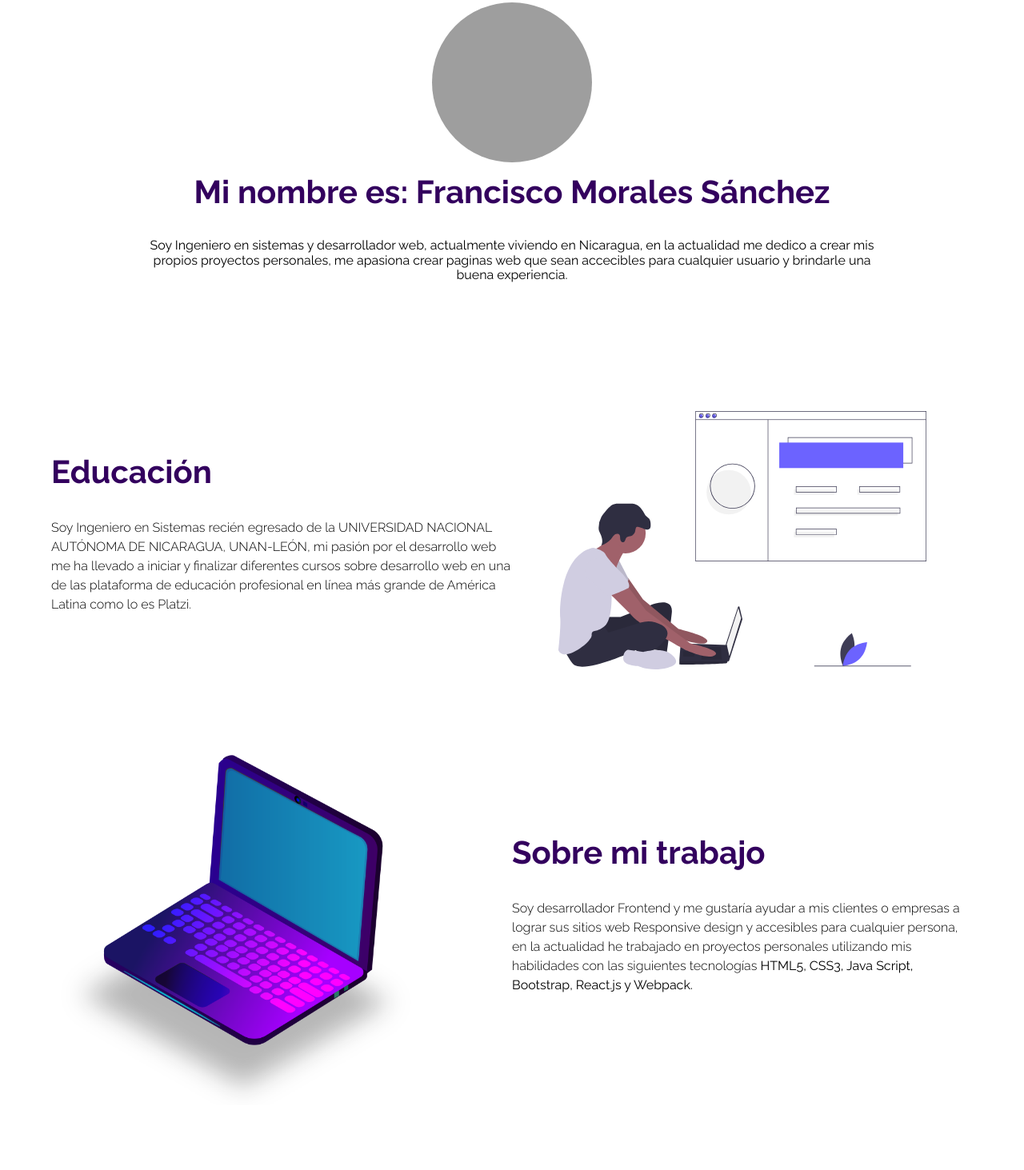
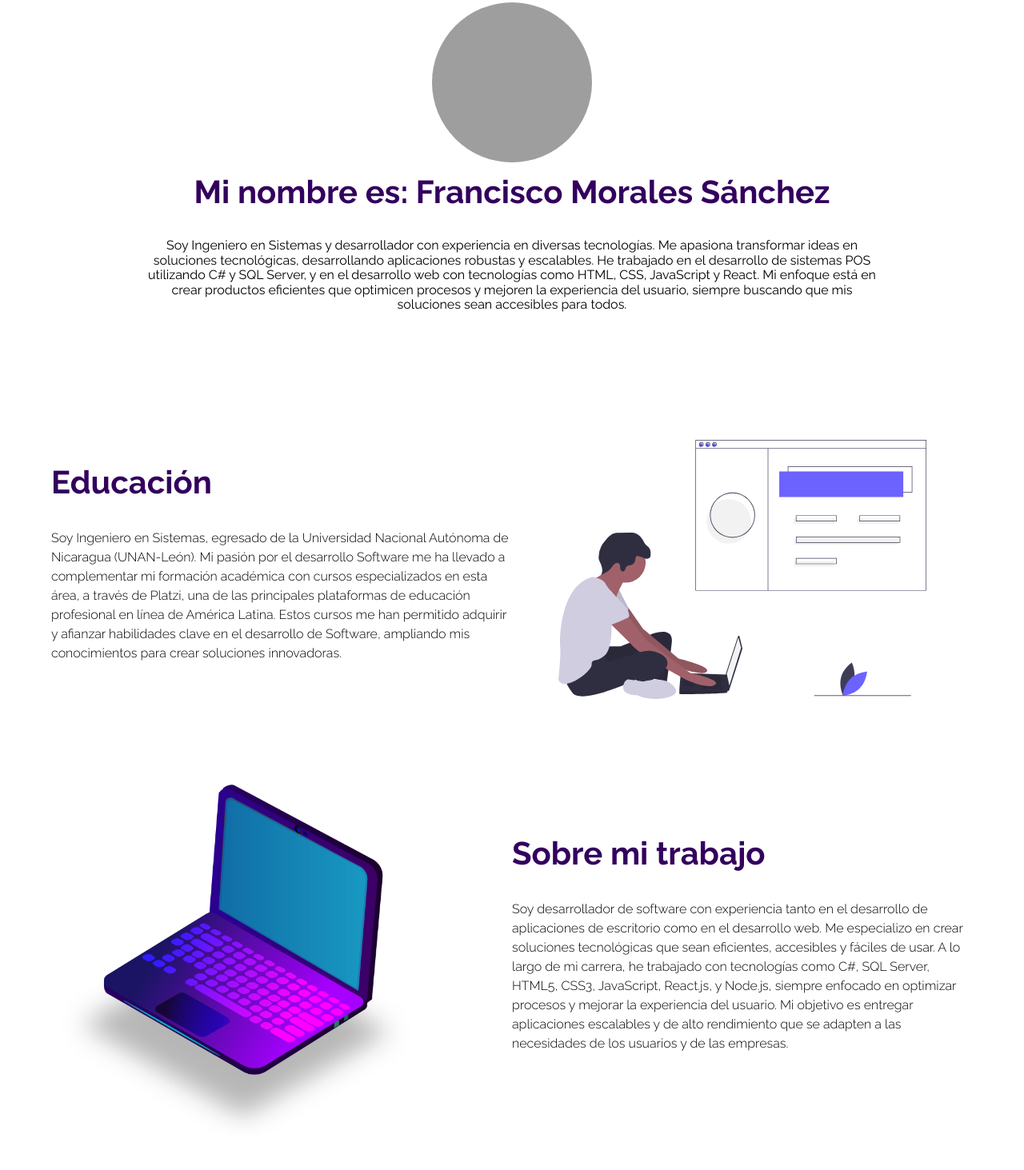
Before and after one commit to FranciscoMoralesSanchez/Portafolio, a plain HTML site: page index.html in a window 1280 px wide. Shown: the part 797-2260 px from the top of the page at 80% size. Drawn offline with Linux system fonts and the light colour scheme; grey boxes are pictures that could not be loaded.

Commit message:
actualizando

```diff
--- a/index.html
+++ b/index.html
@@ -22,8 +22,9 @@
 
       <section class="hero__container" id="sobreMi">
         <div class="hero_texts">
-          <h1 class="hero__title">Hola soy Francisco Morales [Frontend developer]</h1>
-          <h2 class="hero__subtitle">Transformando ideas en realidades</h2>
+          <h1 class="hero__title">Hola soy Francisco Morales</h1>
+          <h2>Ingeniero en Sistemas de Información | Desarrollador de Software</h2>
+          <p class="hero__subtitle">Me especializo en transformar ideas en soluciones tecnológicas.</p>
           <!-- <a href="#" class="hero_cta">Contactame ahora</a> -->
         </div>
       </section>
@@ -41,9 +42,13 @@
     <section class="presentacion container" id="#">
       <img src="recursos/francisco.jpg" alt="Imagen del desarrollador" class="presentation__picture">
       <h2 class="subtitle">Mi nombre es: Francisco Morales Sánchez</h2>
-      <p class="presentacion__copy">Soy Ingeniero en sistemas y desarrollador web, actualmente viviendo en Nicaragua,
-        en la actualidad me dedico a crear mis propios proyectos personales,
-        me apasiona crear paginas web que sean accecibles para cualquier usuario y brindarle una buena experiencia.
+      <p class="presentacion__copy">Soy Ingeniero en Sistemas y
+        desarrollador con experiencia en diversas tecnologías. Me apasiona transformar ideas
+        en soluciones tecnológicas, desarrollando aplicaciones robustas y escalables.
+        He trabajado en el desarrollo de sistemas POS utilizando C# y SQL Server, y
+        en el desarrollo web con tecnologías como HTML, CSS, JavaScript y React. Mi
+        enfoque está en crear productos eficientes que optimicen procesos y mejoren
+        la experiencia del usuario, siempre buscando que mis soluciones sean accesibles para todos.
       </p>
       <!-- <a href="#" class="presentacion_cta">Contactame ahora</a> -->
     </section>
@@ -52,10 +57,12 @@
 
       <div class="about__texts" id="misHabilidades">
         <h2 class="subtitle">Educación</h2>
-        <p class="about__paragraph">Soy Ingeniero en Sistemas recién egresado de la
-          UNIVERSIDAD NACIONAL AUTÓNOMA DE NICARAGUA, UNAN-LEÓN, mi pasión por el desarrollo web me ha llevado a iniciar y finalizar diferentes cursos
-          sobre desarrollo web en una de las plataforma de educación profesional en línea más grande de América Latina
-          como lo es Platzi.</p>
+        <p class="about__paragraph">Soy Ingeniero en Sistemas, egresado de la Universidad Nacional Autónoma de Nicaragua (UNAN-León).
+           Mi pasión por el desarrollo Software me ha llevado a complementar mi formación
+           académica con cursos especializados en esta área, a través de Platzi, una de
+           las principales plataformas de educación profesional en línea de América Latina.
+           Estos cursos me han permitido adquirir y afianzar habilidades clave en el desarrollo de Software,
+           ampliando mis conocimientos para crear soluciones innovadoras.</p>
       </div>
 
       <figure class="about__img">
@@ -68,9 +75,12 @@
 
       <div class="about__texts" id="sobreMiTrabajo">
         <h2 class="subtitle">Sobre mi trabajo</h2>
-        <p class="about__paragraph">Soy desarrollador Frontend y me gustaría ayudar a mis clientes o empresas a lograr sus sitios web Responsive design
-          y accesibles para cualquier persona, en la actualidad he trabajado en proyectos personales utilizando mis habilidades
-          con las siguientes tecnologías <b>HTML5, CSS3, Java Script, Bootstrap, React.js y Webpack.</b>
+        <p class="about__paragraph">Soy desarrollador de software con experiencia tanto en el desarrollo de
+          aplicaciones de escritorio como en el desarrollo web. Me especializo en crear soluciones tecnológicas
+          que sean eficientes, accesibles y fáciles de usar. A lo largo de mi carrera, he trabajado con tecnologías
+          como C#, SQL Server, HTML5, CSS3, JavaScript, React.js, y Node.js, siempre enfocado en optimizar
+          procesos y mejorar la experiencia del usuario. Mi objetivo es entregar aplicaciones escalables
+          y de alto rendimiento que se adapten a las necesidades de los usuarios y de las empresas.
        </p>
       </div>
 
@@ -115,11 +125,11 @@
               </article>
 
               <article class="projectos__item">
-                  <img src="recursos/googleClone.png" class="projects__img">
+                  <img src="recursos/LoginSoftG.png" class="projects__img">
                   <a href="https://franciscomoralessanchez.github.io/googleClone/">
                     <div class="projects__hover">
-                      <h2 class="projects__tittle">Google Clone</h2>
-                      <h4 class="projects__tittle">HTML|CSS</h4>
+                      <h2 class="projects__tittle">Sistema POS</h2>
+                      <h4 class="projects__tittle">C#|SQL Server</h4>
                       <i class="far fa-file-alt projects__icon"></i>
                     </div>
                   </a>
```
Also changed, not shown: recursos/LoginSoftG.png (added), 1 other file.
